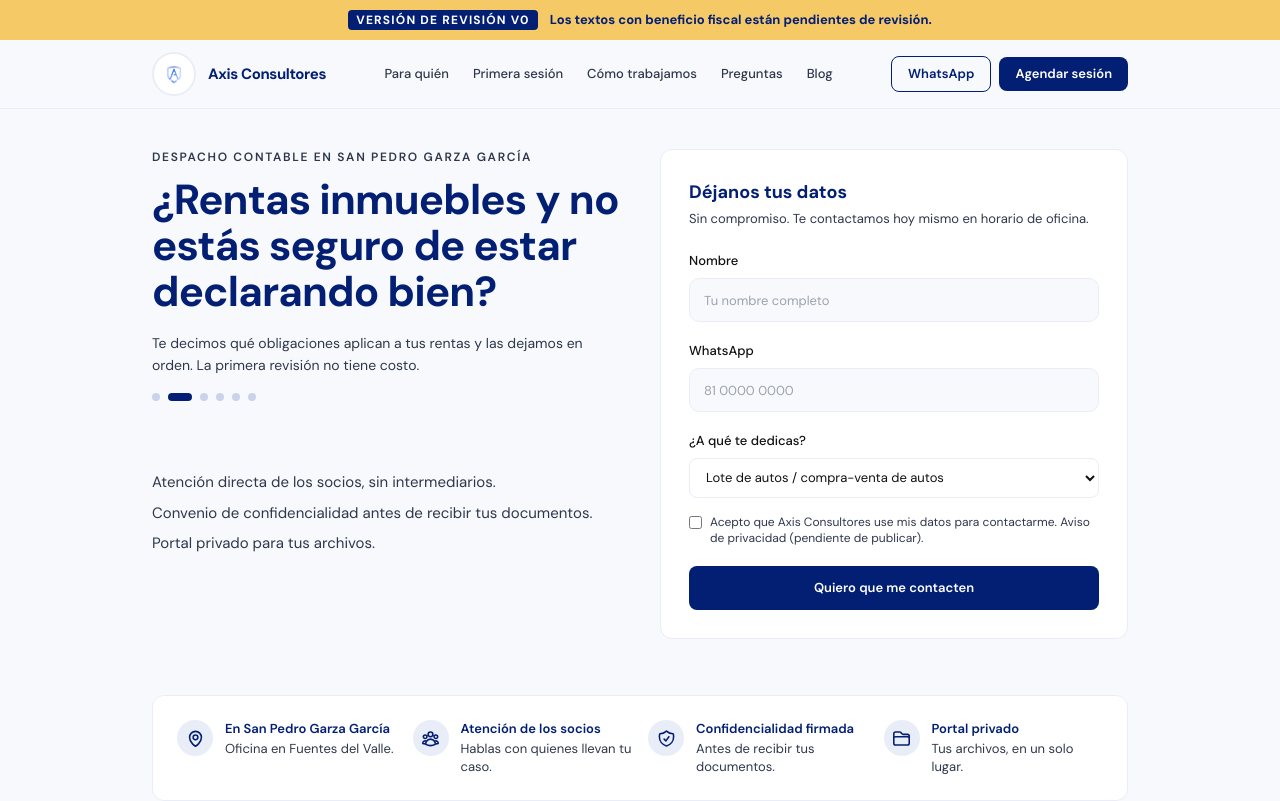
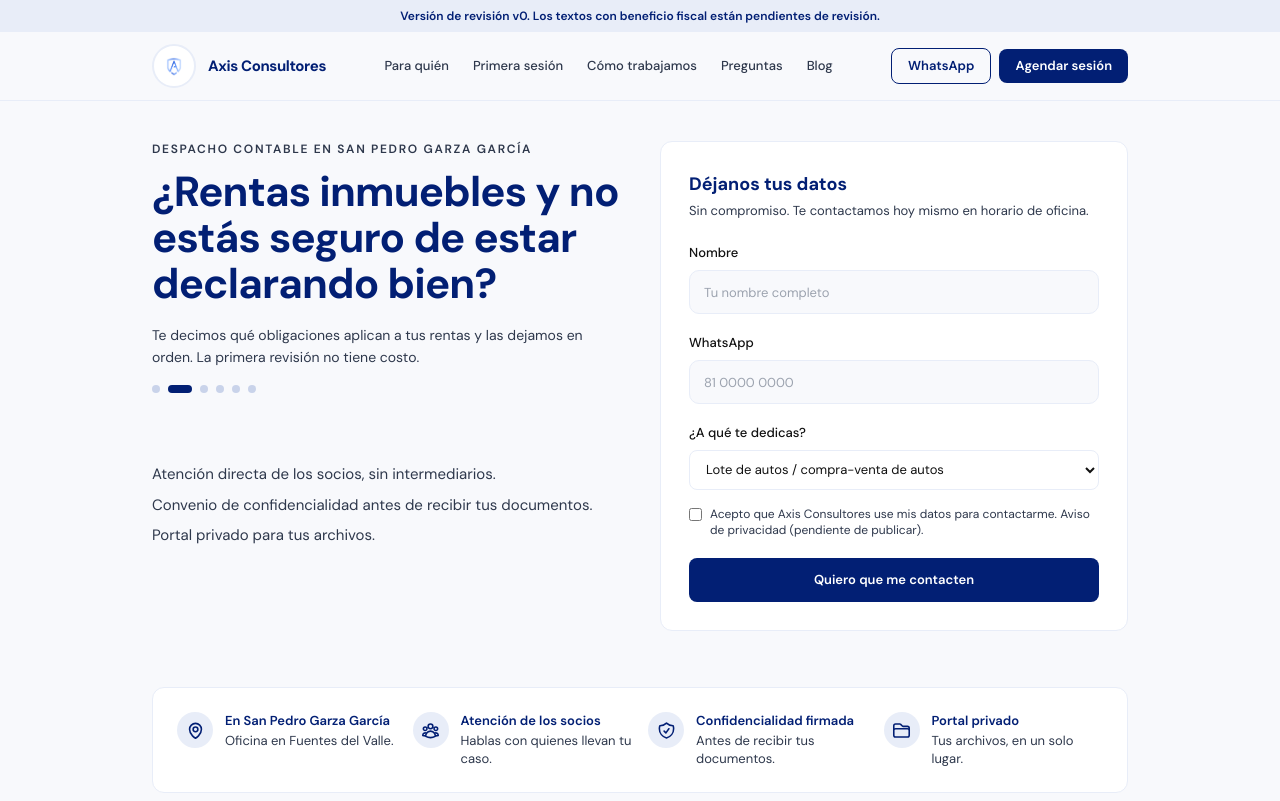
Before and after one commit to etrevino-axis/axis-diagnostico, a React (Vite) app: page /landing in a window 1280 px wide. Shown: the top 801 px of the page. Built offline with nearby package versions, Linux system fonts and the light colour scheme.

Commit message:
Revierte banner amarillo de la landing (vuelve al estilo azul claro)
Co-Authored-By: Claude Sonnet 5.5 <noreply@anthropic.com>
Claude-Session: https://claude.ai/code/session_01Mn73jV2iMRmbmFhxkvxtLX

```diff
--- a/src/pages/landing/index.tsx
+++ b/src/pages/landing/index.tsx
@@ -160,9 +160,8 @@ export default function Landing() {
 
   return (
     <div id="top" className="min-h-screen" style={{ backgroundColor: "var(--color-background)", color: "#111" }}>
-      <div className="flex flex-wrap items-center justify-center gap-x-3 gap-y-1 px-6 py-2.5 text-center text-sm font-bold" style={{ backgroundColor: "#F6C967", color: "#021f74" }}>
-        <span className="rounded px-2 py-0.5 text-xs uppercase tracking-widest" style={{ backgroundColor: "#021f74", color: "#fff" }}>Versión de revisión v0</span>
-        <span>Los textos con beneficio fiscal están pendientes de revisión.</span>
+      <div className="px-6 py-2 text-center text-xs font-semibold" style={{ backgroundColor: "#e8edf8", color: "#021f74" }}>
+        Versión de revisión v0. Los textos con beneficio fiscal están pendientes de revisión.
       </div>
 
       <header className="sticky top-0 z-30 border-b backdrop-blur" style={{ borderColor: "#e8edf8", backgroundColor: "rgba(248,249,252,0.92)" }}>
```
Also changed, not shown: 4 other files (tests, documents, lock files or other folders).
